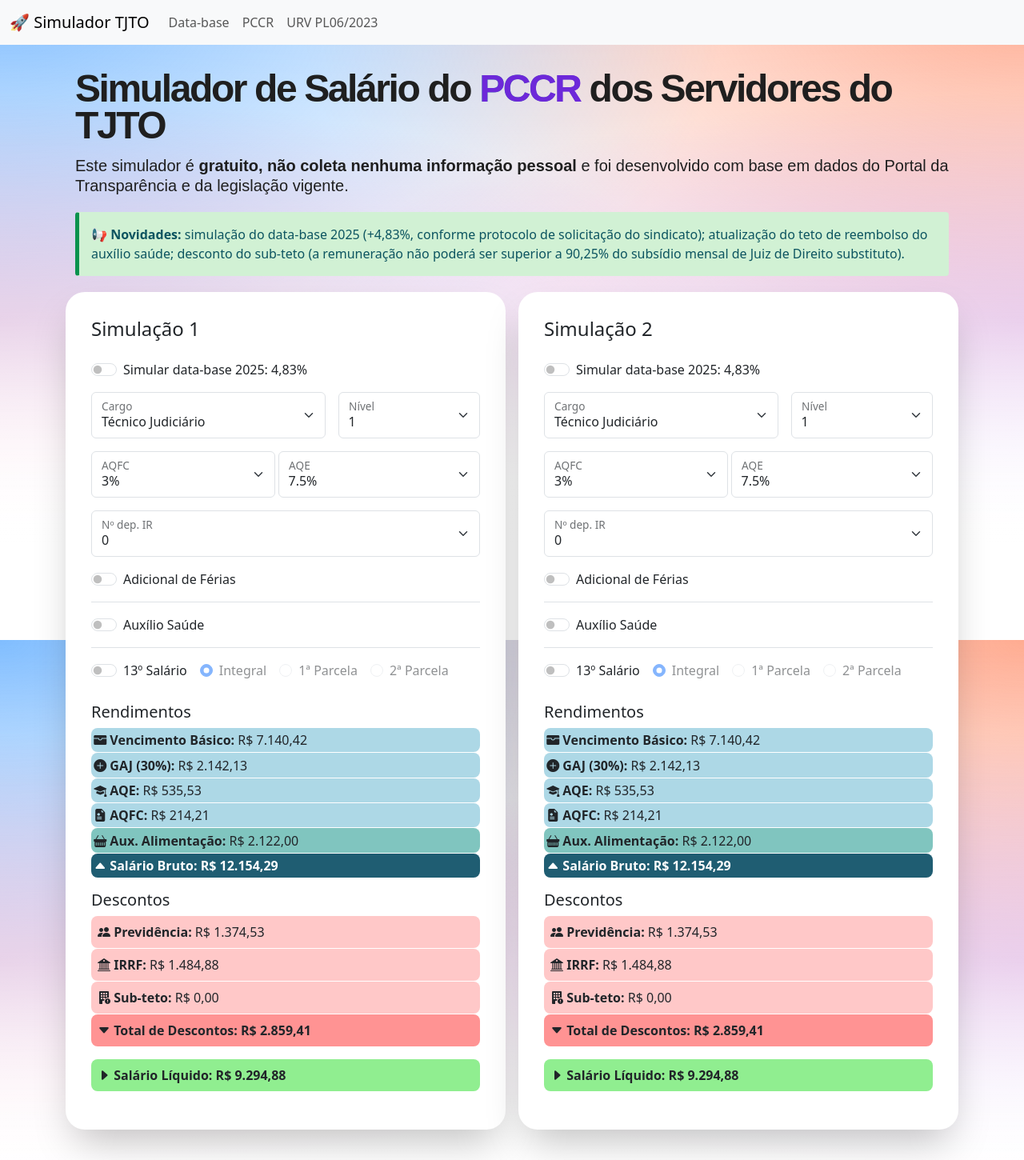
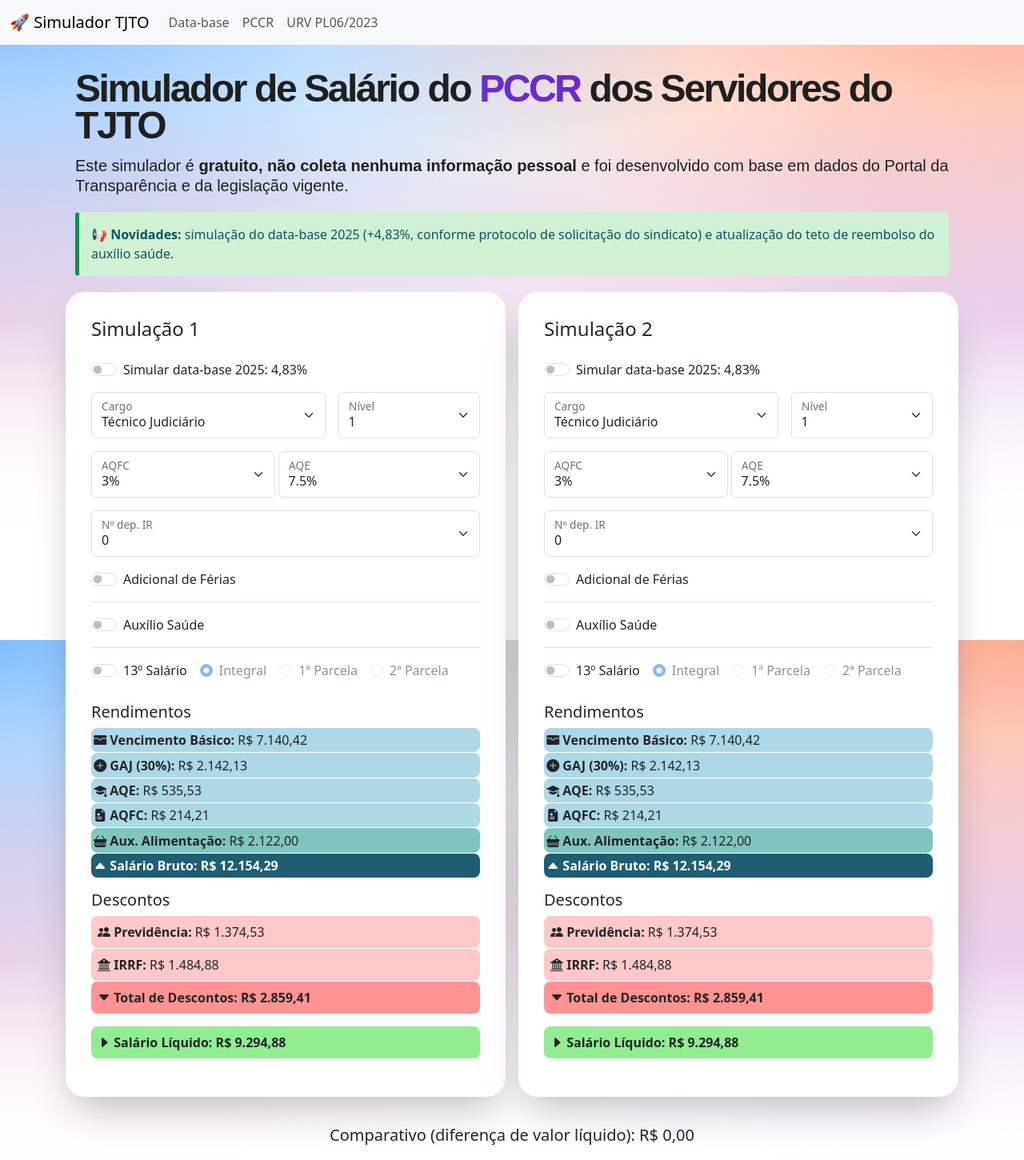
Before and after one commit to guilhermeoq/carreira-tjto, a Vue app: page / in a window 1280 px wide. Shown: the top 1450 px of the page at 80% size. Built offline with nearby package versions, Linux system fonts and the light colour scheme.

Commit message:
disable: feature sub-teto

```diff
--- a/src/components/Calculadora.vue
+++ b/src/components/Calculadora.vue
@@ -48,9 +48,7 @@
       </p>
       <div class="callout callout-info">
         <strong>📢 Novidades: </strong> simulação do data-base 2025 (+4,83%, conforme protocolo de
-        solicitação do sindicato); atualização do teto de reembolso do auxílio saúde; desconto do
-        sub-teto (a remuneração não poderá ser superior a 90,25% do subsídio mensal de Juiz de
-        Direito substituto).
+        solicitação do sindicato) e atualização do teto de reembolso do auxílio saúde.
       </div>
     </div>
     <div class="d-sm-flex gap-3">
@@ -664,10 +662,10 @@
           <p class="tab-desconto">
             <strong><i class="bi bi-bank2"></i> IRRF:</strong> {{ formatarParaBR(calculator.irrf) }}
           </p>
-          <p class="tab-desconto">
+          <!-- <p class="tab-desconto">
             <strong><i class="bi bi-building-fill-exclamation"></i> Sub-teto:</strong>
             {{ formatarParaBR(calculator.teto) }}
-          </p>
+          </p> -->
           <p class="tab-desconto-total">
             <i class="bi bi-caret-down-fill"></i> Total de Descontos:
             {{ formatarParaBR(calculator.totalDescontos) }}
@@ -1027,7 +1025,7 @@ export default {
         calculator.teto
 
       //Cálculo do teto/sub-teto (2024: 29196.14 / 2025: 30760.27)
-      calculator.teto =
+      /* calculator.teto =
         calculator.vencimentoBasico + calculator.gaj + calculator.aqeValue + calculator.aqfcValue <=
         30760.27
           ? 0
@@ -1035,7 +1033,7 @@ export default {
             calculator.gaj +
             calculator.aqeValue +
             calculator.aqfcValue -
-            30760.27
+            30760.27 */
 
       calculator.irrf = this.calcularIrrf(baseIRRF)
       calculator.totalDescontos = calculator.previdencia + calculator.irrf + calculator.teto
```
